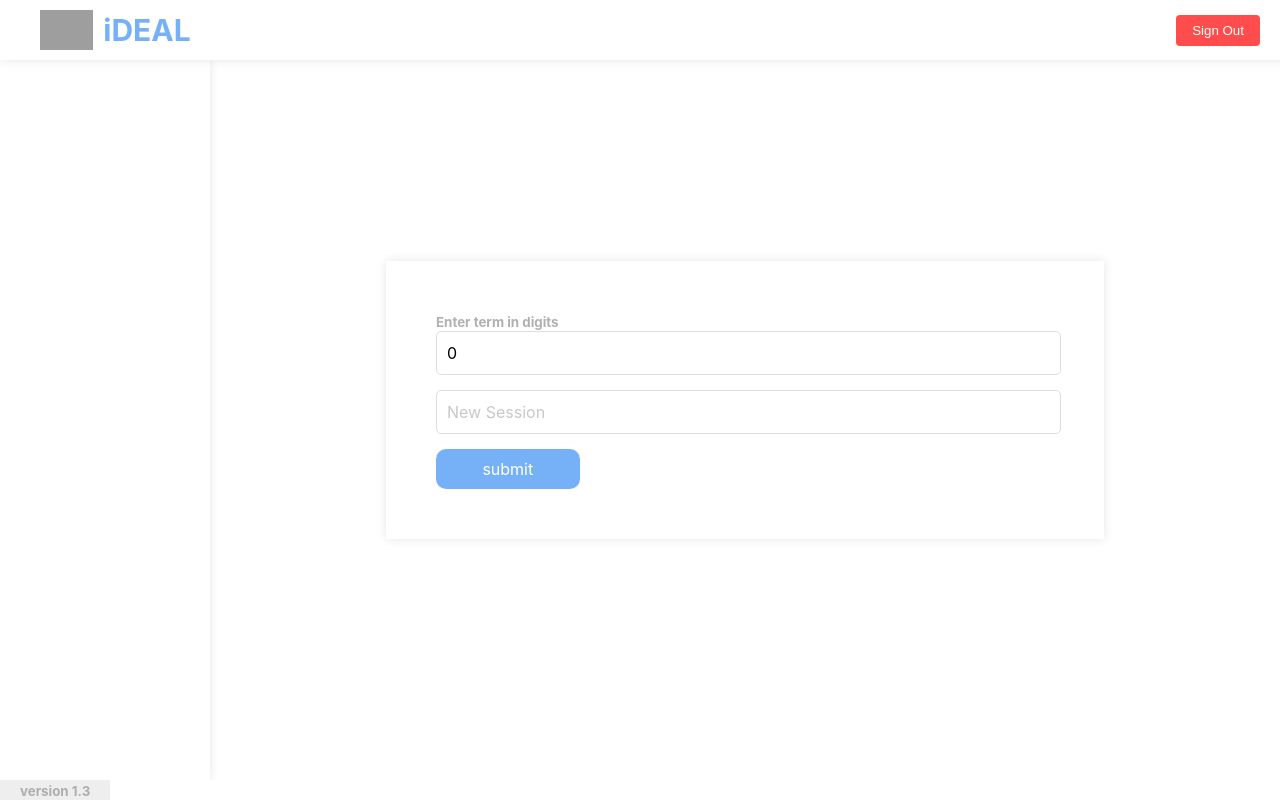
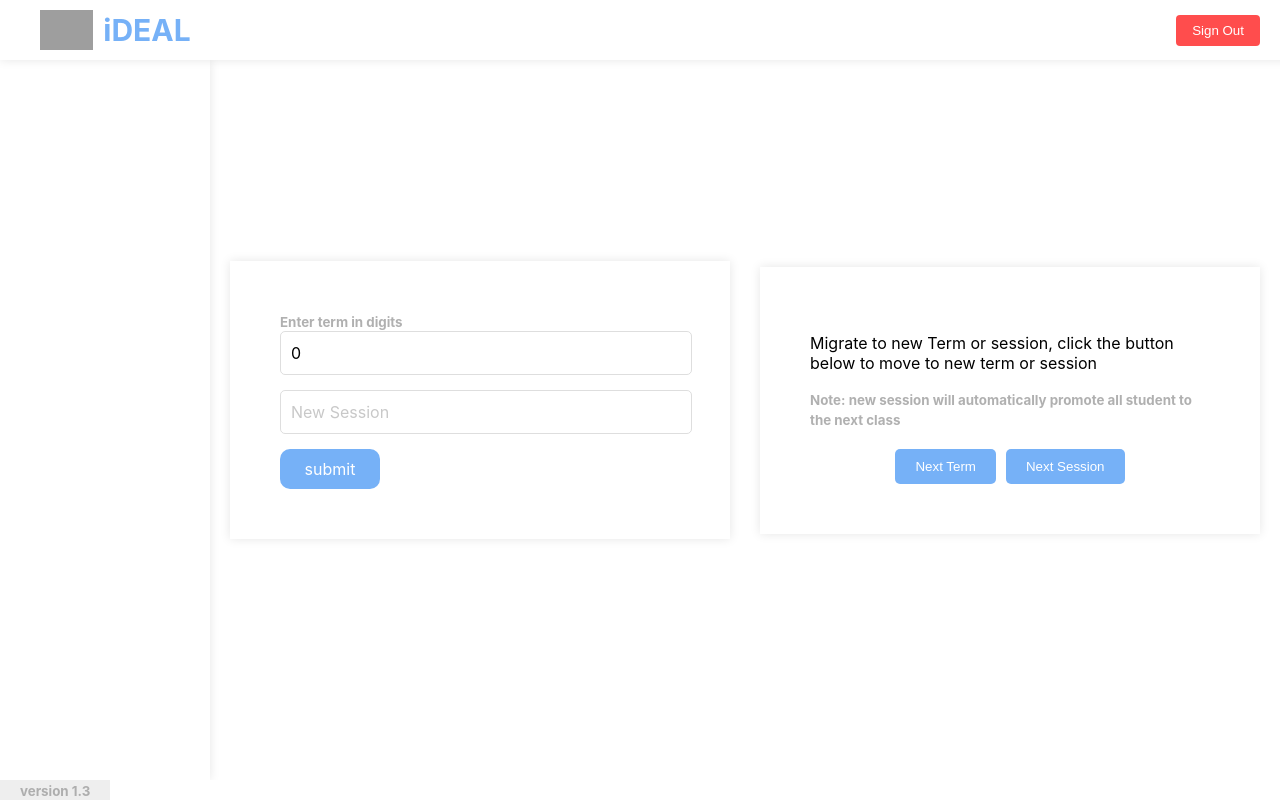
Before and after one commit to iDEAL-Smart-Solution/CBTWeb, a React (Vite) app: page /edit-academic-session in a window 1280 px wide. Shown: the top 800 px of the page. Built offline with nearby package versions, Linux system fonts and the light colour scheme; sample sign-in values are in the browser's storage; grey boxes are pictures that could not be loaded.

Commit message:
updated-error

```diff
--- a/src/Pages/Acad/edit_acad_session.jsx
+++ b/src/Pages/Acad/edit_acad_session.jsx
@@ -28,7 +28,7 @@ export default function Edit_Acad_Session() {
           e.preventDefault();
           try {
                let res = await editAcadSession(formData.newTerm, formData.newSession);
-               if(res.success) {
+               if (res.success) {
                     showSuccess(res.message);
                } else {
                     showError(res.message);
@@ -39,8 +39,8 @@ export default function Edit_Acad_Session() {
      };
      return (
           <div>
-               <div className="page-center-2">
-              <div style={{width: '60%', padding: '50px'}} className="box-shadow">
+               <div style={{ width: '100%', height: '80vh', display: 'flex', placeItems: 'center', placeContent: 'center', gap: '30px' }}>
+                    <div style={{ width: '40%', padding: '50px' }} className="box-shadow">
                          <form onSubmit={handleSubmit} className="">
                               <InputField type={`number`} name={`newTerm`} label={`Enter term in digits`} value={formData.newTerm} placeholder={`New Term`} className={`register-long-field`} handleChange={handleInputChange} width={`97.5%`} />
                               <InputField type={`text`} name={`newSession`} value={formData.newSession} placeholder={`New Session`} className={`register-long-field`} handleChange={handleInputChange} width={`97.5%`} />
@@ -49,6 +49,19 @@ export default function Edit_Acad_Session() {
                               </div>
                          </form>
                     </div>
+                    <div style={{ width: '40%', padding: '50px' }} className="box-shadow">
+                              <p>Migrate to new Term or session, click the button below to move to new term or session</p>
+                              <small className="color-mute bold ">Note: new session will automatically promote all student to the next class</small> <br /> <br />
+                         <div style={{ display: 'flex', gap: '10px', justifyContent: 'center' }}>
+                              <button style={{ padding: '10px 20px', border: 'none', backgroundColor:' var(--primary-color)', color: 'white', borderRadius: '5px', cursor: 'pointer' }}>
+                                   Next Term
+                              </button>
+                              <button style={{ padding: '10px 20px', border: 'none', backgroundColor: ' var(--primary-color)', color: 'white', borderRadius: '5px', cursor: 'pointer' }}>
+                                   Next Session
+                              </button>
+                         </div>
+                    </div>
+
                </div>
           </div>
      )
```
Also changed, not shown: 1 other file (tests, documents, lock files or other folders). Lines whose indentation alone changed are shown as unchanged.
